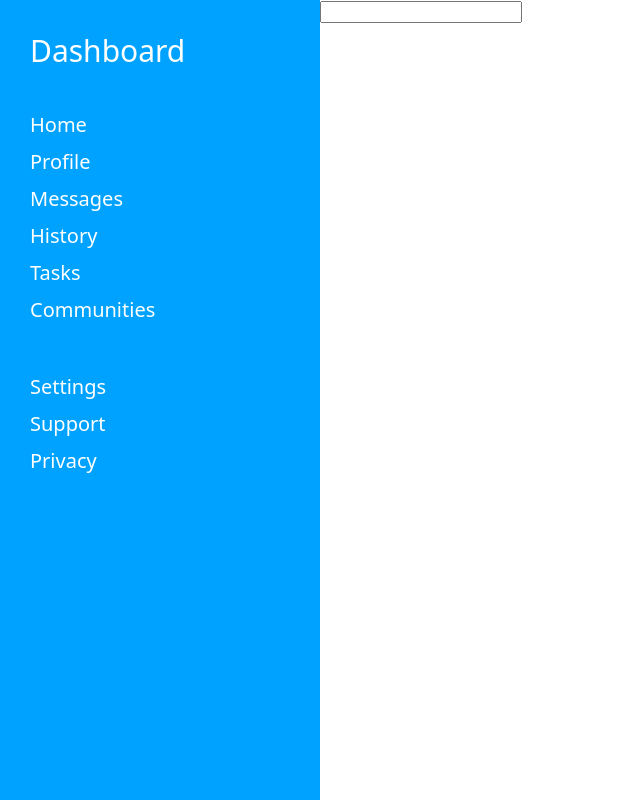
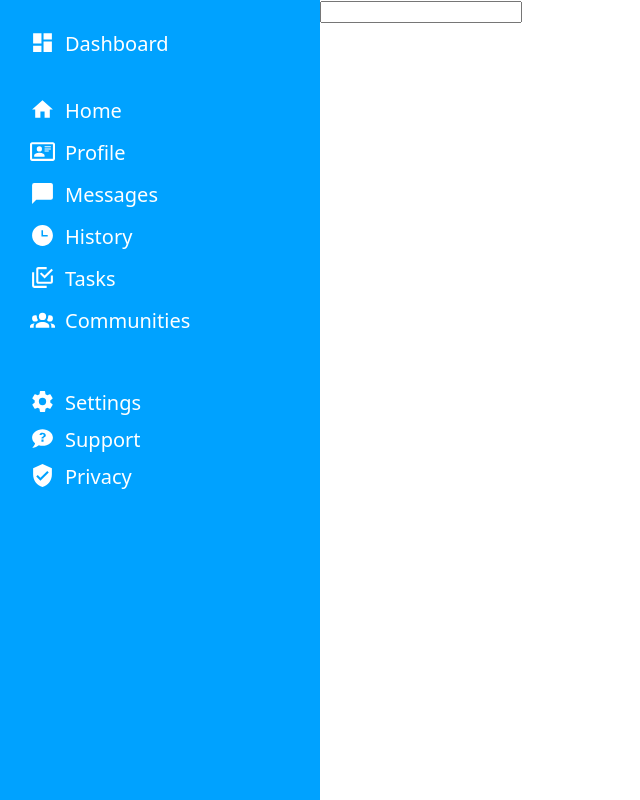
Before and after one commit to jayjvaughn/adminDashboard, a plain HTML site: page index.html in a window 1280 px wide. Shown: the whole page, without its empty margins (0-640 px from the left). Drawn offline with Linux system fonts and the light colour scheme.

Commit message:
added all my navigation bar icons, finishing the navbar

```diff
--- a/index.html
+++ b/index.html
@@ -9,23 +9,54 @@
 <body>
     <div class="container">
     <div class="sideBar">
-        <div class="logo">Dashboard</div>
+        <div class="icon">
+            <img src="./assets/view-dashboard.svg" height="30px">
+            <div>Dashboard</div>
+        </div>
         <div class="userNav">
+            <div class="icon">
+                <img src="./assets/home.svg">
            <a href="#" class="navBtn">Home</a>
+        </div>
+        <div class="icon">
+            <img src="./assets/card-account-details-outline.svg">
            <a href="#" class="navBtn">Profile</a>
+        </div>
+        <div class="icon">
+            <img src="./assets/message.svg">
            <a href="#" class="navBtn">Messages</a>
+        </div>
+        <div class="icon">
+            <img src="./assets/clock-time-three.svg">
            <a href="#" class="navBtn">History</a>
+        </div>
+        <div class="icon">
+            <img src="./assets/checkbox-multiple-marked-outline.svg">
            <a href="#" class="navBtn">Tasks</a>
+        </div>
+        <div class="icon">
+            <img src="./assets/account-group.svg">
            <a href="#" class="navBtn">Communities</a>
         </div>
+        </div>
         <div class="userHelp">
+            <div class="icon">
+                <img src="./assets/cog.svg">
             <a href="#" class="helpBtn">Settings</a>
+            </div>
+            <div class="icon">
+                <img src="./assets/chat-question.svg">
             <a href="#" class="helpBtn">Support</a>
+            </div>
+            <div class="icon">
+                <img src="./assets/shield-check.svg">
             <a href="#" class="helpBtn">Privacy</a>
+            </div>
         </div>
     </div>
     <div class="header">
         <input type="text">
+
 
     </div>
 
--- a/style.css
+++ b/style.css
@@ -2,6 +2,9 @@
 padding: 0%;
 margin: 0%;
 font-family: system-ui, -apple-system, BlinkMacSystemFont, 'Segoe UI', Roboto, Oxygen, Ubuntu, Cantarell, 'Open Sans', 'Helvetica Neue', sans-serif;
+}
+a{
+    text-decoration: none;
 }
 .navBtn, .helpBtn{
     font-size: 20px;
@@ -19,26 +22,38 @@ font-family: system-ui, -apple-system, BlinkMacSystemFont, 'Segoe UI', Roboto, O
     grid-area: 1 / 1 / 3 / 1;
     background-color: #00a2ff;
 }
-.logo{
-    font-size: 30px;
+.icon{
+    font-size: 20px;
+    display: flex;
+    gap: 10px;
+    color:white;
+}
+.icon > img{
+    filter: invert(100%);
+    height: 25px;
+}
+.userNav{
+    padding-top: 40px;
+    padding-bottom: 40px;
+}
+.userNav > .icon > a{
+    text-decoration: none;
+    text-align: center;
     color: white;
     display: flex;
-    padding-bottom: 40px;
+    justify-content: flex-start;
+    padding-bottom: 15px;
 }
-.userNav{
-    padding-bottom: 40px;
-}
-.userNav > a{
+.userHelp > .icon > a{
     text-decoration: none;
     color: white;
     display: flex;
     justify-content: flex-start;
     padding-bottom: 10px;
 }
-.userHelp > a{
-    text-decoration: none;
-    color: white;
-    display: flex;
-    justify-content: flex-start;
-    padding-bottom: 10px;
+.userNav > .icon > a:hover{
+    color: yellow;
 }
+.userHelp > .icon > a:hover{
+    color: yellow;
+}
```
Also changed, not shown: assets/account-group.svg (added), assets/card-account-details-outline.svg (added), assets/chat-question.svg (added), assets/checkbox-multiple-marked-outline.svg (added), assets/clock-time-three.svg (added), assets/cog.svg (added), assets/home.svg (added), assets/message.svg (added), assets/shield-check.svg (added), assets/view-dashboard.svg (added).
